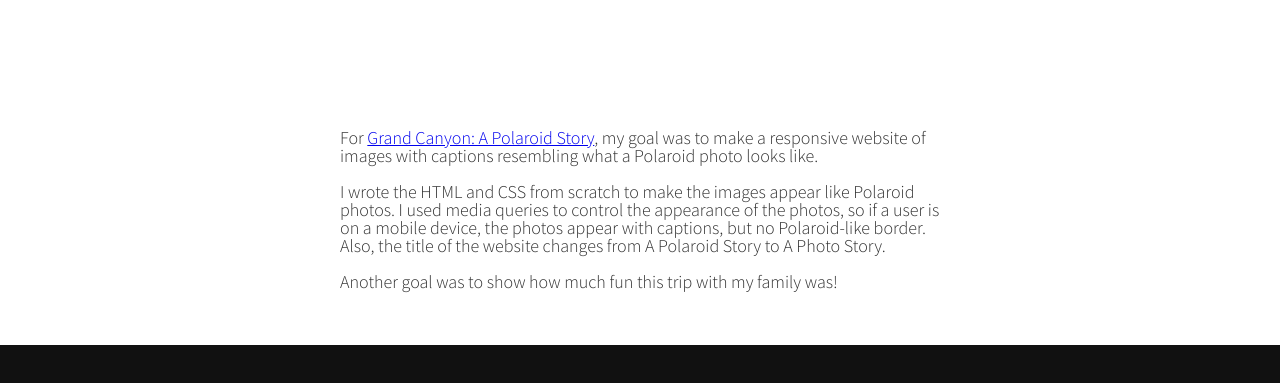
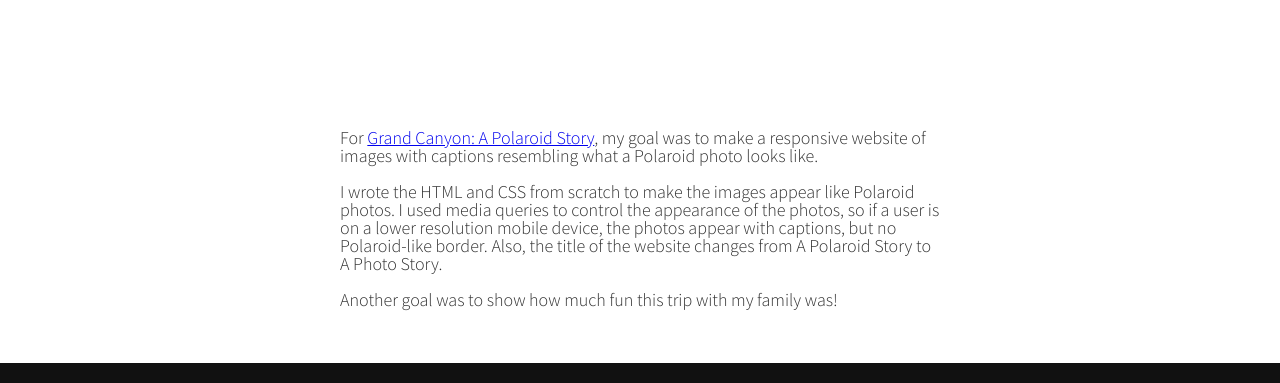
Before and after one commit to scottpenneman/scottpenneman.github.io, a plain HTML site: page portfolio-item1.html in a window 1280 px wide. Shown: the part 341-724 px from the top of the page. Drawn offline with nearby package versions, Linux system fonts and the light colour scheme; a script that the page names is missing.

Commit message:
Updated description for Polaroid Story project

```diff
--- a/portfolio-item1.html
+++ b/portfolio-item1.html
@@ -44,7 +44,7 @@
 <div class="portfolio-item-individual">
     <p>For <a href="https://scottpenneman.github.io/html-me-something/">Grand Canyon: A Polaroid Story</a>, my goal was to make a responsive website of images with captions resembling what a Polaroid photo looks like.</p>
     <p>I wrote the HTML and CSS from scratch to make the images appear like Polaroid photos. I used media queries to control the appearance of the photos, so if a user
-      is on a mobile device, the photos appear with captions, but no Polaroid-like border. Also, the title of the website changes from A Polaroid Story to A Photo Story.
+      is on a lower resolution mobile device, the photos appear with captions, but no Polaroid-like border. Also, the title of the website changes from A Polaroid Story to A Photo Story.
     </p>
     <p>Another goal was to show how much fun this trip with my family was!</p>
 </div>
```
